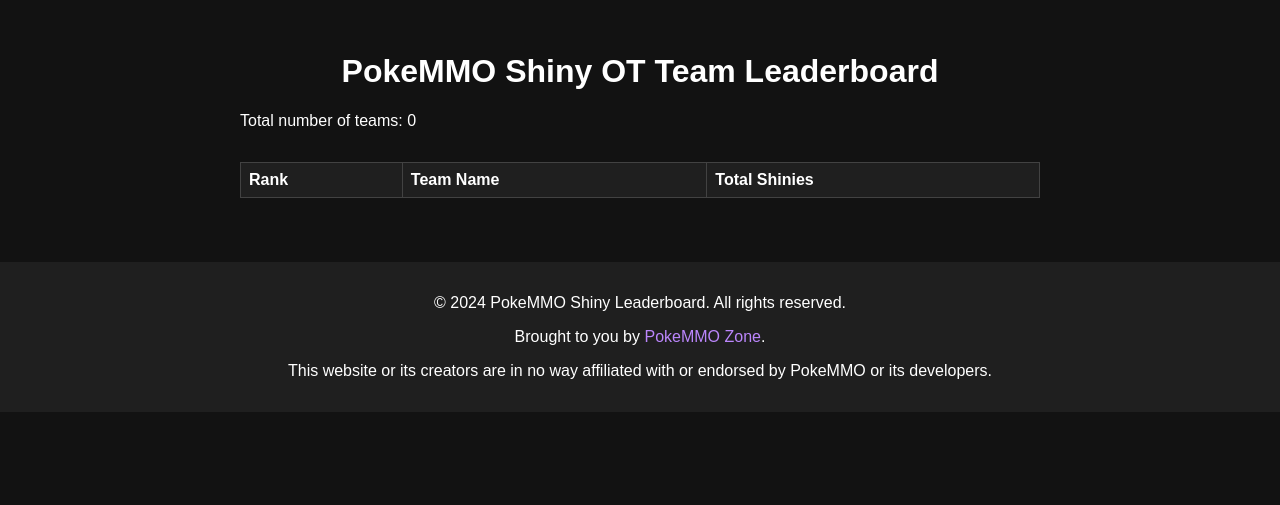
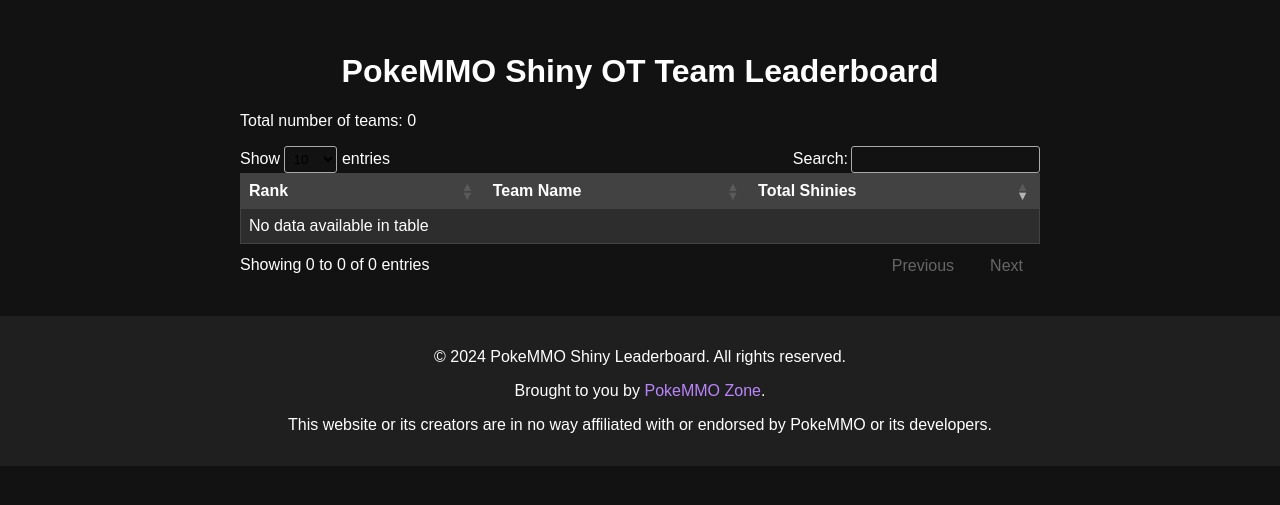
Before and after one commit to PokeMMOZone/shiny-leaderboard, a PHP site: page / in a window 1280 px wide. Shown: the part 50-555 px from the top of the page. Run offline with PHP 8.4, Linux system fonts and the light colour scheme; lists and menus that the app fills with data are empty; some libraries are stand-ins or nearby versions.

Commit message:
Start to use data table

```diff
--- a/css/style.css
+++ b/css/style.css
@@ -24,7 +24,7 @@ nav ul li {
 }
 
 nav ul li a {
-    color: #ffffff; /* Changed to a brighter color for better contrast */
+    color: #ffffff;
     text-decoration: none;
     font-weight: bold;
 }
@@ -41,54 +41,70 @@ nav ul li a:hover {
 
 h1 {
     text-align: center;
-    color: #ffffff; /* Changed to a brighter color for better contrast */
+    color: #ffffff;
 }
 
-table {
-    width: 100%;
+table#leaderboard,
+table#leaderboard th,
+table#leaderboard td,
+table#userLeaderboard,
+table#userLeaderboard th,
+table#userLeaderboard td {
     border-collapse: collapse;
-    margin: 2em 0;
+    background-color: #1f1f1f; /* Dark background for the whole table */
+    color: #ffffff; /* Light text */
+    overflow-x: auto; /* Enables horizontal scrolling */
 }
 
-table th, table td {
-    border: 1px solid #424242;
-    padding: 0.5em;
+table#leaderboard th,
+table#leaderboard td,
+table#userLeaderboard th,
+table#userLeaderboard td {
+    border: 1px solid #424242; /* Border color around cells */
+    padding: 8px;
     text-align: left;
+    color: #ffffff; /* Light text */
+    background-color: #2e2e2e; /* Darker cell background */
+    min-width: 80px; /* Sets a minimum width for each cell */
 }
 
-table th {
-    background-color: #1f1f1f;
+table#leaderboard th,
+table#userLeaderboard th {
+    background-color: #424242; /* Header background color */
+    color: #ffffff; /* Light text */
 }
 
-table tr:nth-child(even) {
-    background-color: #2e2e2e;
+table#leaderboard tr:nth-child(even),
+table#userLeaderboard tr:nth-child(even) {
+    background-color: #2e2e2e; /* Alternate row background */
 }
 
-table tr:hover {
-    background-color: #3e3e3e;
+table#leaderboard tr:hover,
+table#userLeaderboard tr:hover {
+    background-color: #3e3e3e; /* Highlighted row background on hover */
 }
 
 footer {
     text-align: center;
     padding: 1em 0;
     background-color: #1f1f1f;
-    position: relative; /* Changed from fixed to relative */
+    position: relative;
     width: 100%;
     bottom: 0;
     left: 0;
 }
 
-/* Additional styles for the leaderboard links */
-table td a {
+table#leaderboard td a,
+table#userLeaderboard td a {
     color: #bb86fc; /* Brighter color for links in the table */
     text-decoration: none;
 }
 
-table td a:hover {
+table#leaderboard td a:hover,
+table#userLeaderboard td a:hover {
     text-decoration: underline;
 }
 
-/* Applying the same color to regular links */
 a {
     color: #bb86fc; /* Brighter color for links */
     text-decoration: none;
@@ -97,3 +113,12 @@ a {
 a:hover {
     text-decoration: underline;
 }
+
+@media (max-width: 768px) {
+    table#leaderboard,
+    table#userLeaderboard {
+        width: 100%;
+        overflow-x: auto; /* Enable horizontal scrolling */
+        display: block;
+    }
+}
--- a/index.php
+++ b/index.php
@@ -48,7 +48,7 @@ $totalTeams = count($teams);
     <div class="container">
         <h1>PokeMMO Shiny OT Team Leaderboard</h1>
         <p>Total number of teams: <?php echo $totalTeams; ?></p>
-        <table>
+        <table id="leaderboard" class="display">
             <thead>
                 <tr>
                     <th>Rank</th>
--- a/player-leaderboard.php
+++ b/player-leaderboard.php
@@ -44,7 +44,7 @@ $totalUsers = count($users);
     <div class="container">
         <h1>PokeMMO Player OT Shiny Leaderboard</h1>
         <p>Total number of players: <?php echo $totalUsers; ?></p>
-        <table>
+        <table id="userLeaderboard" class="display">
             <thead>
                 <tr>
                     <th>Rank</th>
--- a/styles-scripts.php
+++ b/styles-scripts.php
@@ -1,3 +1,16 @@
 <!-- styles-scripts.php -->
 <link rel="stylesheet" href="css/style.css">
-<!-- Add more stylesheets or JavaScript files as needed -->
+<link rel="stylesheet" href="https://cdn.datatables.net/1.11.3/css/jquery.dataTables.min.css">
+<script src="https://code.jquery.com/jquery-3.6.0.min.js"></script>
+<script src="https://cdn.datatables.net/1.11.3/js/jquery.dataTables.min.js"></script>
+<script>
+    $(document).ready(function() {
+        $('#leaderboard, #userLeaderboard').DataTable({
+            "paging": true,
+            "searching": true,
+            "info": true,
+            "order": [[ 2, "desc" ]],
+            "autoWidth": false
+        });
+    });
+</script>
```
